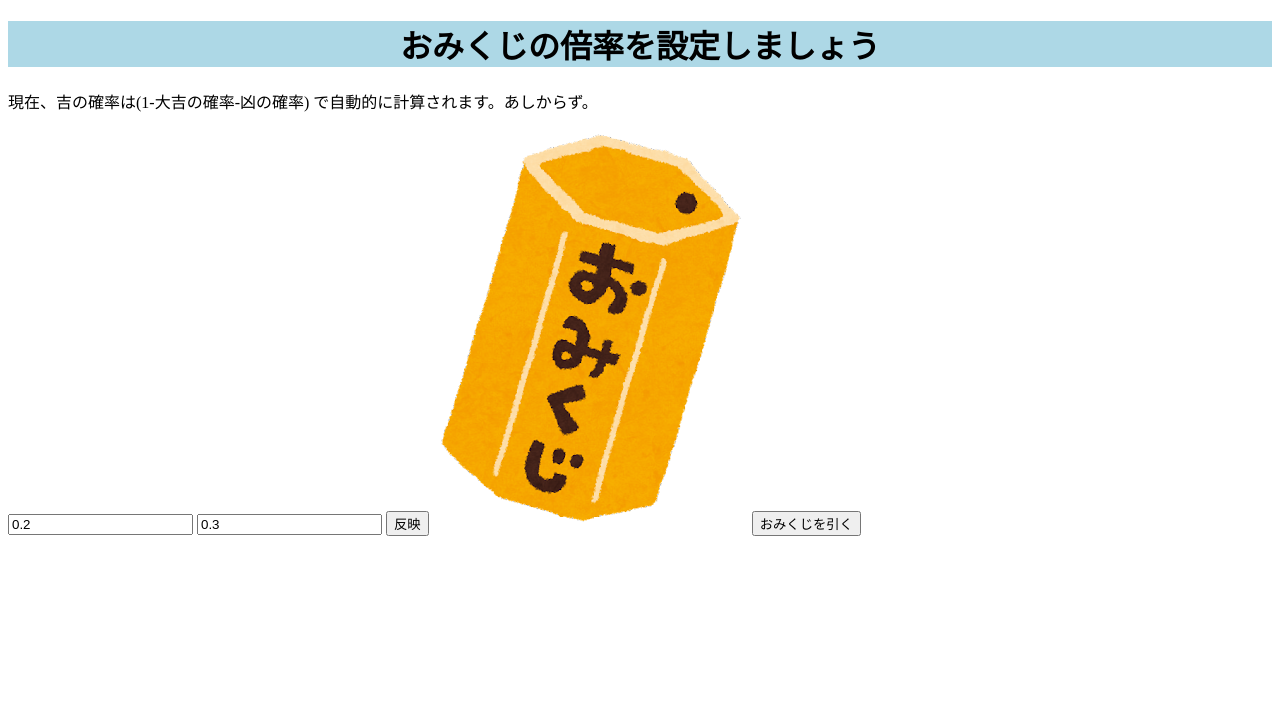
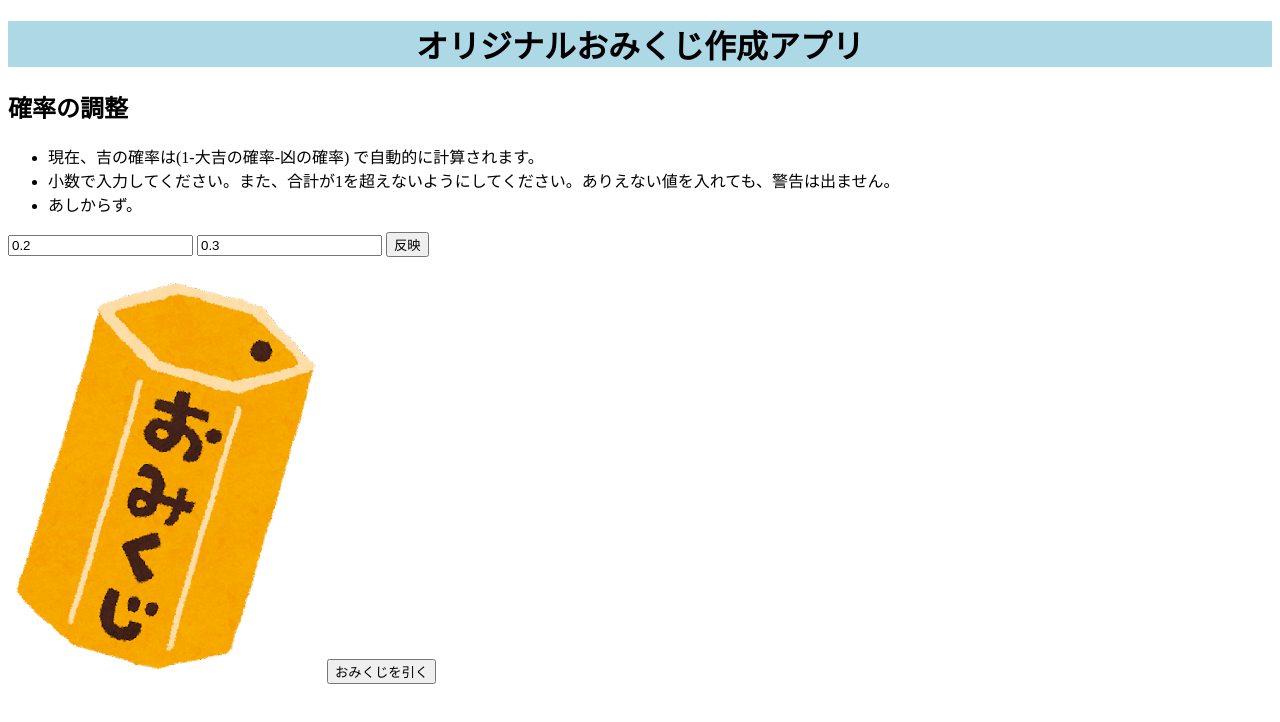
Before and after one commit to ut-code/omikuji, a website: page index.html in a window 1280 px wide. Drawn offline with Linux system fonts and the light colour scheme.

Commit message:
見た目等の改善

```diff
--- a/index.html
+++ b/index.html
@@ -7,12 +7,19 @@
     <link rel="stylesheet" href="./style.css" />
 </head>
 <body>
-    <h1>おみくじの倍率を設定しましょう</h1>
-    <p>現在、吉の確率は(1-大吉の確率-凶の確率) で自動的に計算されます。あしからず。</p>
-    <input type="text" id="daikichi" placeholder="大吉" value="0.2">
-    <input type="text" id="kyou" placeholder="凶" value="0.3">
-    <button id="send-button">反映</button>
+    <h1>オリジナルおみくじ作成アプリ</h1>
 
+    <h2>確率の調整</h2>
+    <ul>
+        <li>現在、吉の確率は(1-大吉の確率-凶の確率) で自動的に計算されます。</li>
+        <li>小数で入力してください。また、合計が1を超えないようにしてください。ありえない値を入れても、警告は出ません。</li>
+        <li>あしからず。</li>
+    </ul>
+    <div class="setting-items">
+        <input type="text" id="daikichi" placeholder="大吉" value="0.2">
+        <input type="text" id="kyou" placeholder="凶" value="0.3">
+        <button id="send-button">反映</button>
+    </div>
 
     <img id="omikuji-image" src="./omikuji-box.png" alt="おみくじの箱">
     <button id="omikuji-button">おみくじを引く</button>
--- a/style.css
+++ b/style.css
@@ -4,3 +4,7 @@ h1 {
     text-align: center;
     background-color: lightblue;
 }
+
+.setting-items {
+    margin-bottom: 20px;
+}
```
